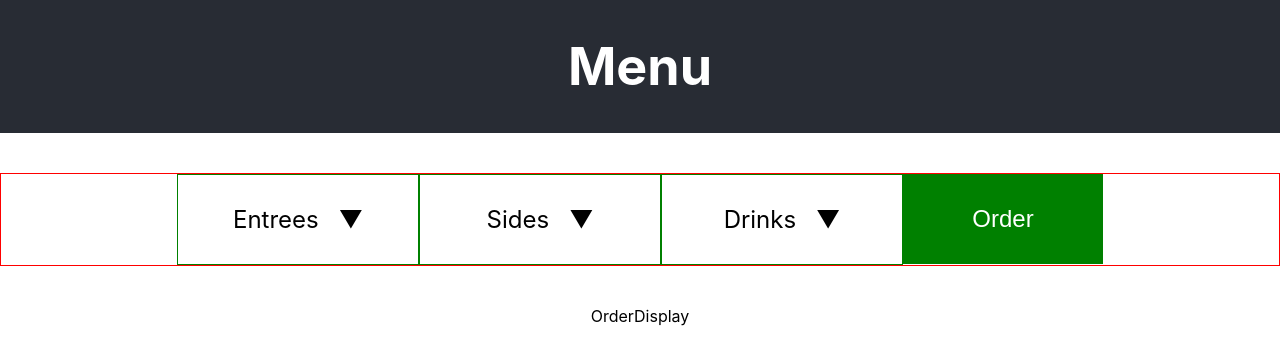
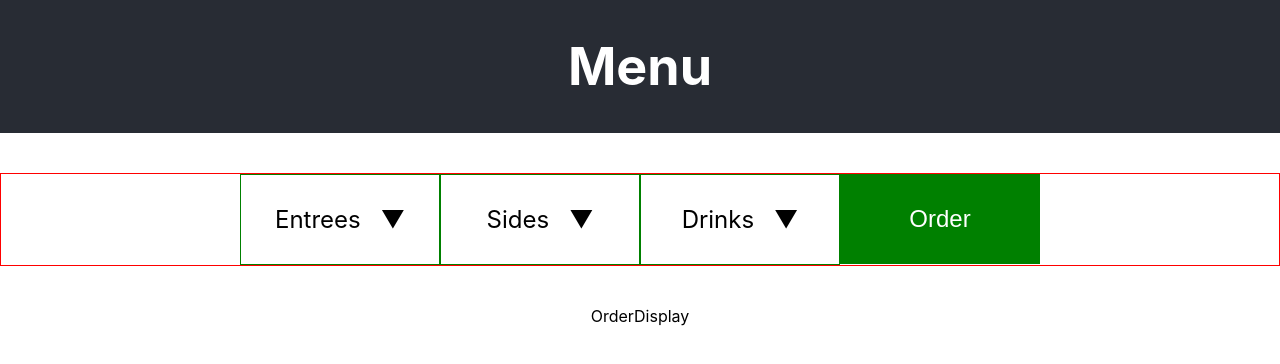
Before and after one commit to michaelsinghurse/click-off-handler, a React (Create React App) app: page / in a window 1280 px wide. Shown: the top 364 px of the page. Built offline with nearby package versions, Linux system fonts and the light colour scheme.

Commit message:
got the input boxes working!

```diff
--- a/src/App.css
+++ b/src/App.css
@@ -24,6 +24,7 @@
 
 .input-select,
 .input-submit {
+  box-sizing: border-box;
   border: 1px solid green;
   font-size: 24px;
   padding: 30px 20px;
@@ -53,6 +54,18 @@
   width: 600px;
 }
 
+.input-select:nth-child(1) .input-option {
+  margin-left: -20px;
+}
+
+.input-select:nth-child(2) .input-option {
+  margin-left: -220px;
+}
+
+.input-select:nth-child(3) .input-option {
+  margin-left: -420px;
+}
+
 .hidden {
   display: none;
 }
--- a/src/App.js
+++ b/src/App.js
@@ -1,19 +1,60 @@
+import {useState, useEffect} from 'react';
 import './App.css';
 import InputBar from './components/inputBar';
 import OrderDisplay from './components/orderDisplay';
 
 function App() {
+  const [menu, setMenu] = useState([]);
+  useEffect(() => {
+    setTimeout(() => {
+      setMenu(menuApiResponse);
+    }, 500);
+  }, []);
+
+  const [openInput, setOpenInput] = useState('');
+
   return (
     <div className="App">
       <header className="App-header">
         <h1>Menu</h1>
       </header>
       <main className="App-main">
-        <InputBar></InputBar>
-        <OrderDisplay></OrderDisplay>
+        <InputBar
+          menuItems={menu}
+          openInput={openInput}
+          setOpenInput={setOpenInput}
+        />
+        <OrderDisplay/>
       </main>
     </div>
   );
 }
 
+const menuApiResponse = [
+  {
+    category: 'Entrees',
+    items: [
+      { id: '101', name: 'Cheeseburger', price: 9.99 },
+      { id: '102', name: 'Cobb Salad', price: 7.99 },
+      { id: '103', name: 'Club Sandwich', price: 8.99 },
+    ]
+  },
+  {
+    category: 'Sides',
+    items: [
+      { id: '204', name: 'Fries', price: 2.49 },
+      { id: '205', name: 'Tomato Soup', price: 2.99 },
+      { id: '206', name: 'Side Salad', price: 3.49 },
+    ]
+  },
+  {
+    category: 'Drinks',
+    items: [
+      { id: '307', name: 'Beer', price: 4.99 },
+      { id: '308', name: 'Soda', price: 1.99 },
+      { id: '309', name: 'Red Wine', price: 0.00 },
+    ]
+  },
+];
+
 export default App;
--- a/src/components/inputBar.js
+++ b/src/components/inputBar.js
@@ -1,42 +1,23 @@
 import InputSelect from './inputSelect';
 import SubmitButton from './submitButton';
 
-const inputs = [
-  {
-    category: 'Entrees',
-    items: [
-      { id: '101', name: 'Cheeseburger', price: 9.99 },
-      { id: '102', name: 'Cobb Salad', price: 7.99 },
-      { id: '103', name: 'Club Sandwich', price: 8.99 },
-    ]
-  },
-  {
-    category: 'Sides',
-    items: [
-      { id: '204', name: 'Fries', price: 2.49 },
-      { id: '205', name: 'Tomato Soup', price: 2.99 },
-      { id: '206', name: 'Side Salad', price: 3.49 },
-    ]
-  },
-  {
-    category: 'Drinks',
-    items: [
-      { id: '307', name: 'Beer', price: 4.99 },
-      { id: '308', name: 'Soda', price: 1.99 },
-      { id: '309', name: 'Red Wine', price: 0.00 },
-    ]
-  },
-];
+function InputBar({menuItems, openInput, setOpenInput}){
+  const handleOnClick = category => {
+    if (openInput === category) {
+      setOpenInput('');
+    } else {
+      setOpenInput(category);
+    }
+  };
 
-function InputBar(props){
-  const inputElements = inputs.map((input, idx) => {
+  const inputElements = menuItems.map((menuItem, idx) => {
     return (
       <InputSelect
         key={idx}
-        category={input.category}
-        items={input.items}
-        isOpen={false}
-        onClick={() => {}}
+        category={menuItem.category}
+        items={menuItem.items}
+        isOpen={openInput === menuItem.category}
+        onClick={() => handleOnClick(menuItem.category)}
       />
     );
   });
@@ -44,7 +25,11 @@ function InputBar(props){
   return (
     <div className="input-bar">
       {inputElements}
-      <SubmitButton />
+      <SubmitButton
+        onClick={() => {
+          setOpenInput('');
+        }}
+      />
     </div>
   );
 }
--- a/src/components/inputOptionContainer.js
+++ b/src/components/inputOptionContainer.js
@@ -1,8 +1,8 @@
-function InputOptionContainer({category, items, isOpen, onClick}){
+function InputOptionContainer({title, items, isOpen}){
   return (
     <div
       className={"input-option" + (isOpen ? "" : " hidden")}>
-      <h3>{category}</h3>
+      <h3>{title}</h3>
     </div>
   );
 }
--- a/src/components/inputSelect.js
+++ b/src/components/inputSelect.js
@@ -4,13 +4,13 @@ function InputSelect({category, items, isOpen, onClick}){
   return (
     <div
       className="input-select"
+      onClick={onClick}
     >
       {category}
       <InputOptionContainer
-        category={category}
+        title={`Please select a ${category.toLowerCase().slice(0, -1)}`}
         items={items}
         isOpen={isOpen}
-        onClick={onClick}
       />
     </div>
   );
--- a/src/components/submitButton.js
+++ b/src/components/submitButton.js
@@ -1,5 +1,12 @@
-function SubmitButton(props){
-  return <input className="input-submit" type="button" value= "Order" />;
+function SubmitButton({onClick}){
+  return (
+    <input
+      className="input-submit"
+      type="button"
+      value= "Order"
+      onClick={onClick}
+    />
+  );
 }
 
 export default SubmitButton;
```
